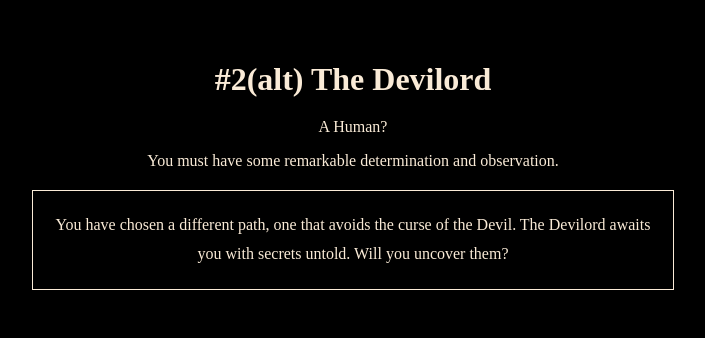
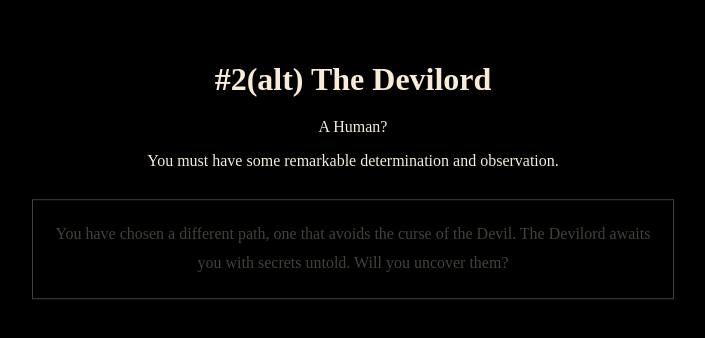
Before and after one commit to KCCHONG1997/Phantomlike, a React (Create React App) app: page /#/devilord in a window 1280 px wide. Shown: the top 338 px of the page, without its empty margins (287-992 px from the left). Built offline with nearby package versions, Linux system fonts and the light colour scheme.

Commit message:
Update DevilordPage.tsx

```diff
--- a/src/view/DevilordPage.tsx
+++ b/src/view/DevilordPage.tsx
@@ -43,7 +43,7 @@ const DevilordPage: React.FC = () => {
                 </motion.p>
 
                 <motion.p
-                    custom={1}
+                    custom={2}
                     initial="hidden"
                     animate="visible"
                     variants={textVariant}
@@ -59,7 +59,7 @@ const DevilordPage: React.FC = () => {
                         border: "1px solid #FAEBD7",
                         padding: "20px",
                     }}
-                    custom={2}
+                    custom={3}
                     initial="hidden"
                     animate="visible"
                     variants={textVariant}
```
